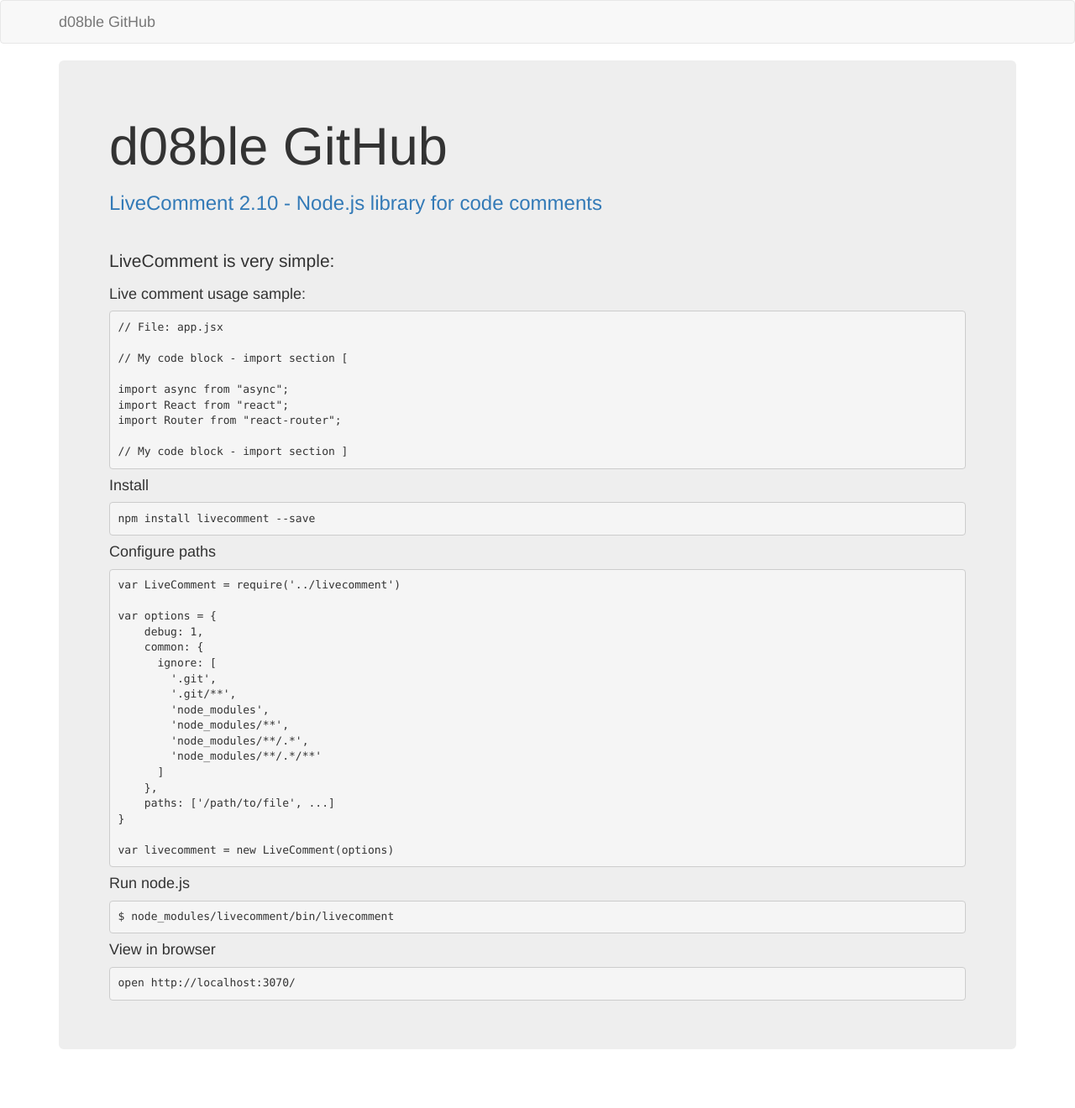
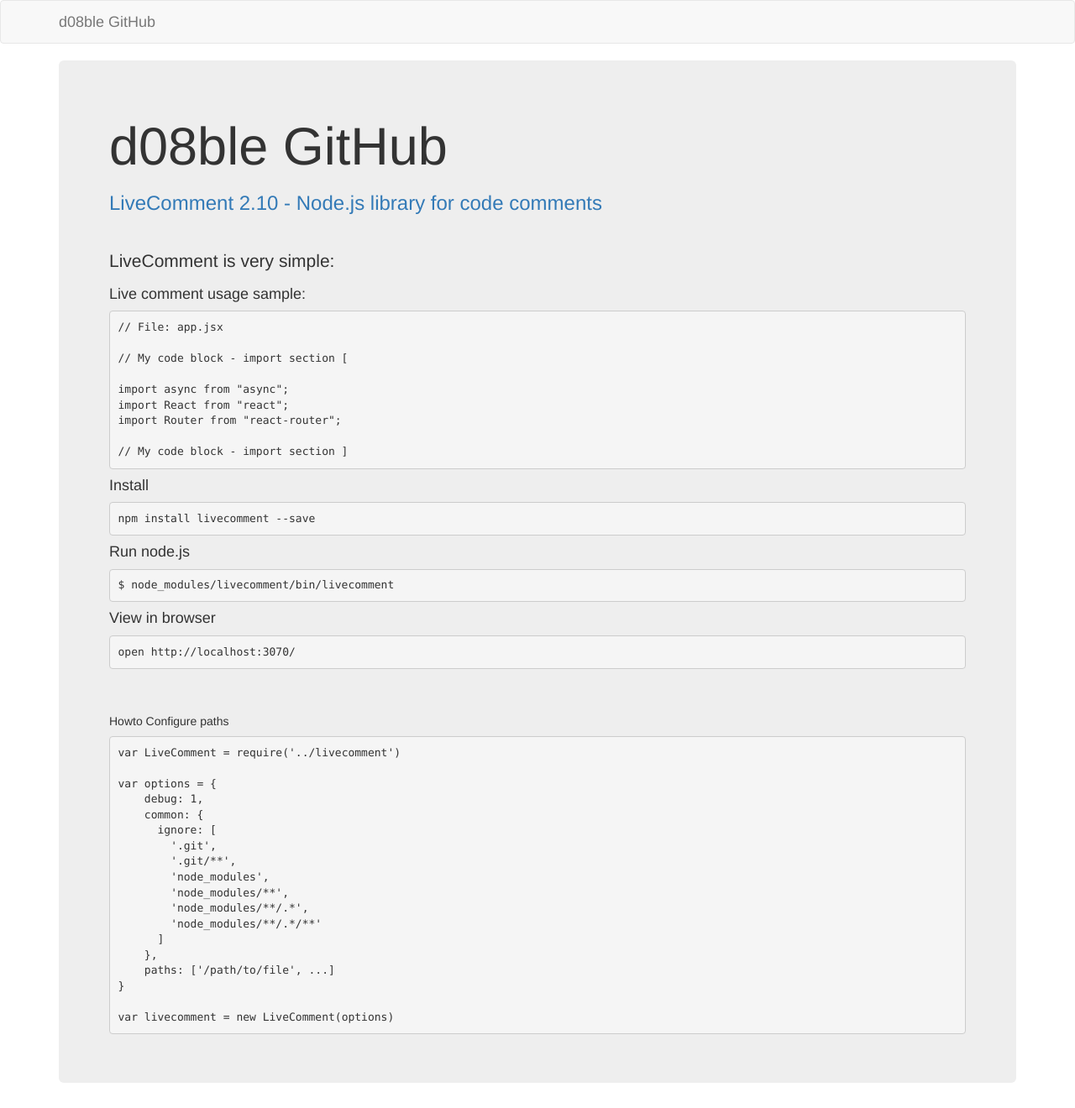
Before and after one commit to d08ble/d08ble.github.io, a Jekyll site: the page built from index.md, in a window 1280 px wide. Shown: the whole page at 84% size. Built offline with Jekyll 4.4.1, drawn with Linux system fonts in a browser that asks for light colours; before the commit the page ends 1280 px from its top, so only the background shows below that.

Commit message:
Edit from JekyllCMS

```diff
--- a/index.md
+++ b/index.md
@@ -26,7 +26,20 @@ import Router from "react-router";
 npm install livecomment --save
 {% endhighlight %}
 
-#### Configure paths
+#### Run node.js
+
+{% highlight javascript %}
+$ node_modules/livecomment/bin/livecomment
+{% endhighlight %}
+
+#### View in browser
+{% highlight javascript %}
+open http://localhost:3070/
+{% endhighlight %}
+
+<br>
+
+##### Howto Configure paths
 
 {% highlight javascript %}
 var LiveComment = require('../livecomment')
@@ -48,14 +61,3 @@ var options = {
 
 var livecomment = new LiveComment(options)
 {% endhighlight %}
-
-#### Run node.js
-
-{% highlight javascript %}
-$ node_modules/livecomment/bin/livecomment
-{% endhighlight %}
-
-#### View in browser
-{% highlight javascript %}
-open http://localhost:3070/
-{% endhighlight %}
```
